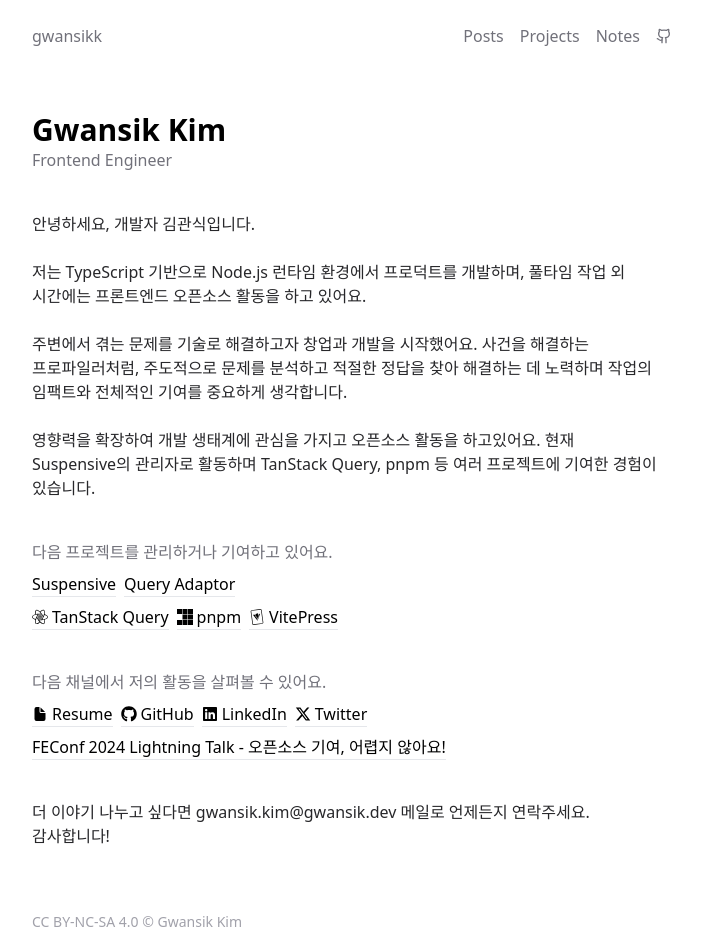
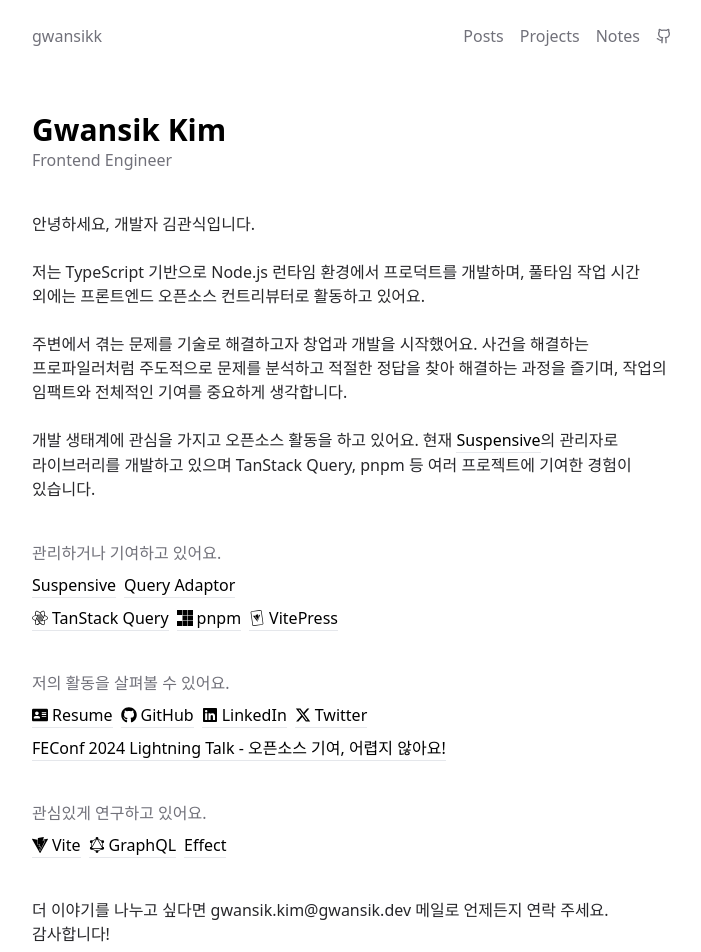
Before and after one commit to gwansikk/gwansik.dev, a Next.js app: page / in a window 1280 px wide. Shown: the top 952 px of the page, without its empty margins (288-989 px from the left). Built offline with nearby package versions, Linux system fonts and the light colour scheme.

Commit message:
feat: update main contents

```diff
--- a/src/app/page.tsx
+++ b/src/app/page.tsx
@@ -3,9 +3,14 @@
 import Title from '@/app/components/Title';
 import HyperLink from '@/app/components/HyperLink';
 
-import { SiReactquery, SiPnpm, SiVitepress } from 'react-icons/si';
-import { IoDocument } from 'react-icons/io5';
-import { FaGithub, FaLinkedin } from 'react-icons/fa';
+import {
+  SiReactquery,
+  SiPnpm,
+  SiVitepress,
+  SiVite,
+  SiGraphql,
+} from 'react-icons/si';
+import { FaAddressCard, FaGithub, FaLinkedin } from 'react-icons/fa';
 import { FaXTwitter } from 'react-icons/fa6';
 
 export default function Home() {
@@ -19,21 +24,23 @@
         <p>안녕하세요, 개발자 김관식입니다.</p>
         <p>
           저는 TypeScript 기반으로 Node.js 런타임 환경에서 프로덕트를 개발하며,
-          풀타임 작업 외 시간에는 프론트엔드 오픈소스 활동을 하고 있어요.
+          풀타임 작업 시간 외에는 프론트엔드 오픈소스 컨트리뷰터로 활동하고
+          있어요.
         </p>
         <p>
           주변에서 겪는 문제를 기술로 해결하고자 창업과 개발을 시작했어요.
-          사건을 해결하는 프로파일러처럼, 주도적으로 문제를 분석하고 적절한
-          정답을 찾아 해결하는 데 노력하며 작업의 임팩트와 전체적인 기여를
+          사건을 해결하는 프로파일러처럼 주도적으로 문제를 분석하고 적절한
+          정답을 찾아 해결하는 과정을 즐기며, 작업의 임팩트와 전체적인 기여를
           중요하게 생각합니다.
         </p>
         <p>
-          영향력을 확장하여 개발 생태계에 관심을 가지고 오픈소스 활동을
-          하고있어요. 현재 Suspensive의 관리자로 활동하며 TanStack Query, pnpm
-          등 여러 프로젝트에 기여한 경험이 있습니다.
+          개발 생태계에 관심을 가지고 오픈소스 활동을 하고 있어요. 현재{' '}
+          <HyperLink href='https://suspensive.org'>Suspensive</HyperLink>의
+          관리자로 라이브러리를 개발하고 있으며 TanStack Query, pnpm 등 여러
+          프로젝트에 기여한 경험이 있습니다.
         </p>
       </section>
-      <Section title='다음 프로젝트를 관리하거나 기여하고 있어요.'>
+      <Section title='관리하거나 기여하고 있어요.'>
         <List>
           <HyperLink href='https://suspensive.org'>Suspensive</HyperLink>
           <HyperLink href='https://query-adaptor.gwansik.dev'>
@@ -61,9 +68,9 @@
           </HyperLink>
         </List>
       </Section>
-      <Section title='다음 채널에서 저의 활동을 살펴볼 수 있어요.'>
+      <Section title='저의 활동을 살펴볼 수 있어요.'>
         <List>
-          <HyperLink icon={<IoDocument />} href='resume'>
+          <HyperLink icon={<FaAddressCard />} href='resume'>
             Resume
           </HyperLink>
           <HyperLink icon={<FaGithub />} href='https://github.com/gwansikk'>
@@ -85,10 +92,21 @@
           </HyperLink>
         </List>
       </Section>
+      <Section title='관심있게 연구하고 있어요.'>
+        <List>
+          <HyperLink icon={<SiVite />} href='https://vite.dev'>
+            Vite
+          </HyperLink>
+          <HyperLink icon={<SiGraphql />} href='https://graphql.org'>
+            GraphQL
+          </HyperLink>
+          <HyperLink href='https://effect.website'>Effect</HyperLink>
+        </List>
+      </Section>
       <section>
         <p>
-          더 이야기 나누고 싶다면 gwansik.kim@gwansik.dev 메일로 언제든지
-          연락주세요.
+          더 이야기를 나누고 싶다면 gwansik.kim@gwansik.dev 메일로 언제든지 연락
+          주세요.
         </p>
         <p>감사합니다!</p>
       </section>
```
